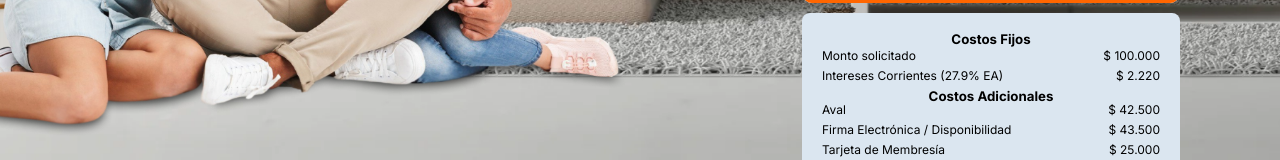
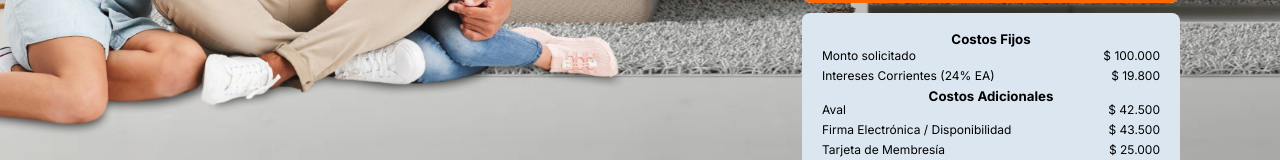
Before and after one commit to GrupoSATDev/CrediPlus_Webpage, a Next.js app: page / in a window 1280 px wide. Shown: the part 507-667 px from the top of the page. Built offline with nearby package versions, Linux system fonts and the light colour scheme.

Commit message:
Update index.jsx

```diff
--- a/components/Simulation/index.jsx
+++ b/components/Simulation/index.jsx
@@ -2,7 +2,7 @@ import React, { useState } from "react";
 import styles from "./simulation.module.scss";
 
 function calcularIntereses(dias, monto) {
-  const valueDay = monto * 0.00074;
+  const valueDay = monto * 0.0066;
   const valueInterest = valueDay * dias;
   return valueInterest;
 }
@@ -10,7 +10,7 @@ function calcularIntereses(dias, monto) {
 const Simulation = () => {
   const [amount, setAmount] = useState(100000);
   const [days, setDays] = useState(30);
-  const interestRate = 27.9; // Ejemplo: 2.75% EA
+  const interestRate = 24; // Ejemplo: 2.75% EA
   const documentCost = 25000; // Tarjeta membresía
 
   // Función para calcular los costos basados en días
```
